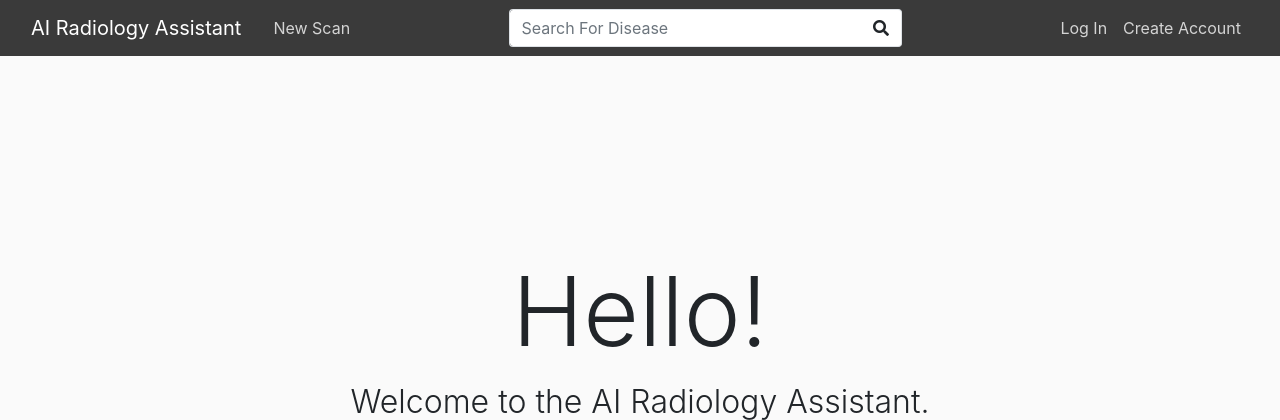
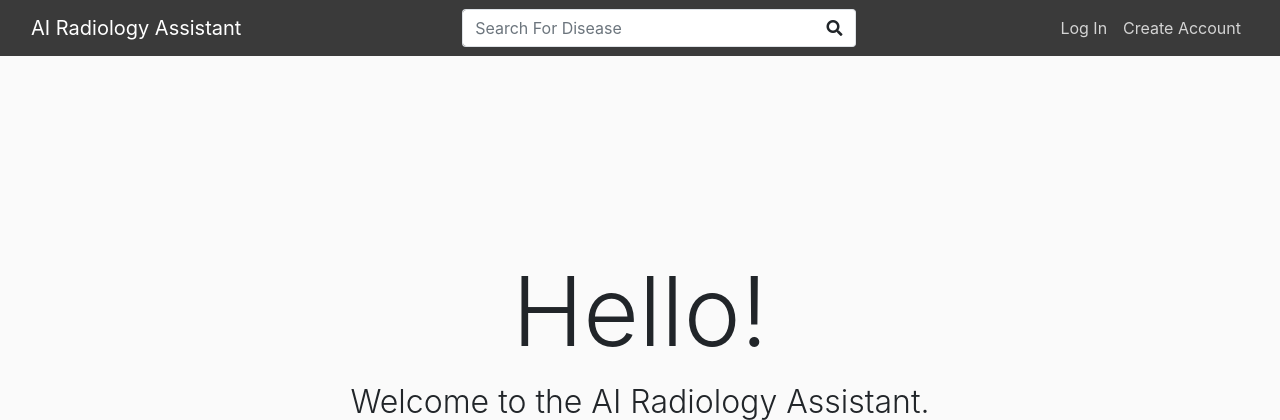
Before and after one commit to krishna0726/AI-Radiology-Assistant, a Flask app: page / in a window 1280 px wide. Shown: the top 420 px of the page. Run offline with Flask 2, Linux system fonts and the light colour scheme; some libraries are stand-ins or nearby versions.

Commit message:
Removed "New Scan" button on navbar

```diff
--- a/radiology_assistant/templates/layout.html
+++ b/radiology_assistant/templates/layout.html
@@ -28,9 +28,6 @@
                     <span class="navbar-toggler-icon"></span>
                 </button>
                 <div class="collapse navbar-collapse" id="navbarToggle">
-                    <div class="navbar-nav">
-                        <a class="nav-item nav-link" href="{{url_for('home')}}">New Scan</a>
-                    </div>
                     <form class="my-auto d-inline w-100 mx-auto" style="max-width: 40%;">
                         <div class="input-group">
                             <input type="text" class="form-control border border-right-0" placeholder="Search For Disease">
```
